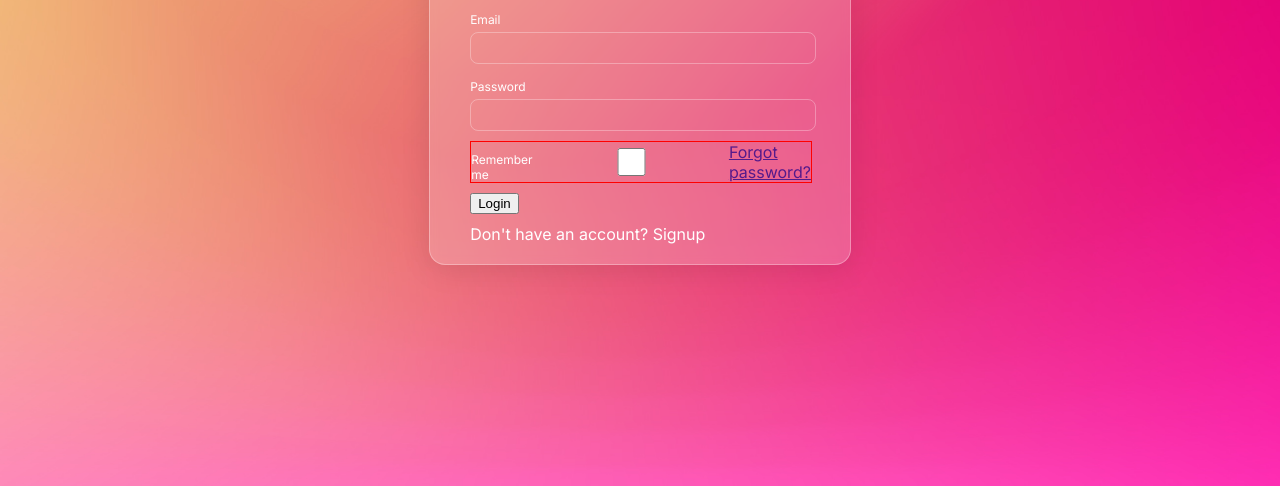
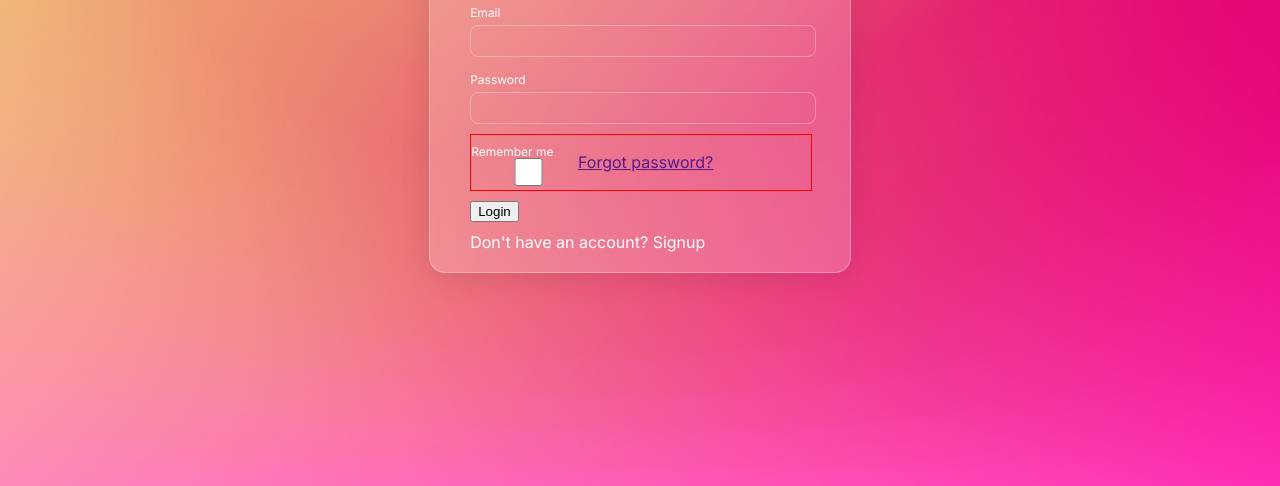
Before and after one commit to rezendemateus/login_page, a plain HTML site: page src/index.html in a window 1280 px wide. Shown: the part 314-800 px from the top of the page. Drawn offline with Linux system fonts and the light colour scheme.

Commit message:
feat: remember div input added

```diff
--- a/src/index.html
+++ b/src/index.html
@@ -20,17 +20,19 @@
                     <input type="password" name="password" />
 
                     <div class="login__rememberDiv">
-                        <label for="remeber">Remember me</label>
-                        <input type="checkbox" name="remeber" />
+                        <div class="login__rememberDiv--input">
+                            <label for="remeber">Remember me</label>
+                            <input type="checkbox" name="remeber" />
+                        </div>
 
                         <a href="">Forgot password?</a>
                     </div>
 
                     <button type="submit">Login</button>
 
-                    <span class="sign--text"
+                    <span class="sign__text"
                         >Don't have an account?
-                        <span class="sign--text__link">Signup</span></span
+                        <span class="sign__text--link">Signup</span></span
                     >
                 </form>
             </div>
```
